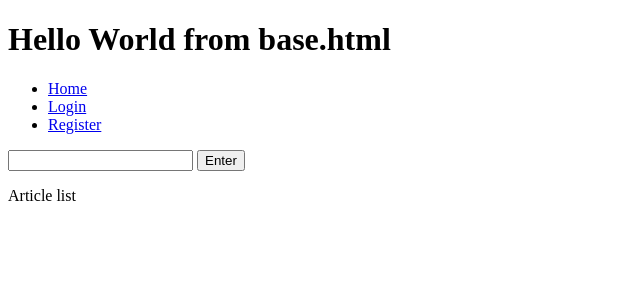
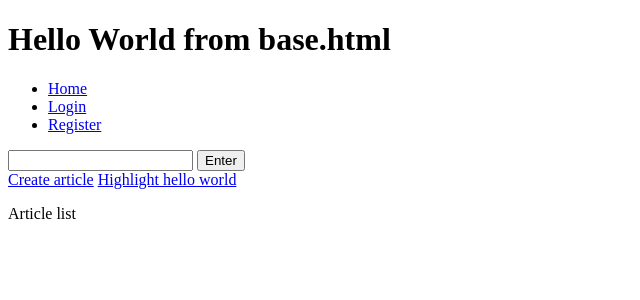
Before and after one commit to alfianAH/try-django, a Django app: page / in a window 1280 px wide. Shown: the top 300 px of the page, without its empty margins (0-640 px from the left). Run offline with Django 3.2, Linux system fonts and the light colour scheme; data that the repository does not hold is empty.

Commit message:
Handle absolute URL for articles

```diff
--- a/articles/forms.py
+++ b/articles/forms.py
@@ -16,9 +16,9 @@ class ArticleModelForm(forms.ModelForm):
         qs = Article.objects.filter(title__icontains=title)
 
         # If the query has results, ...
-        if qs.exists():
+        # if qs.exists():
             # Print the error
-            self.add_error("title", "\"{}\" is already in use".format(title))
+            # self.add_error("title", "\"{}\" is already in use".format(title))
 
         return data
 
--- a/articles/models.py
+++ b/articles/models.py
@@ -1,5 +1,6 @@
 from django.db import models
 from django.db.models.signals import pre_save, post_save
+from django.urls import reverse
 from .utils import slugify_instance_title
 
 
@@ -12,6 +13,9 @@ class Article(models.Model):
     timestamp = models.DateTimeField(auto_now_add=True)
     updated = models.DateTimeField(auto_now=True)
     publish = models.DateField(auto_now_add=False, auto_now=False, null=True, blank=True)
+
+    def get_absolute_url(self):
+        return reverse('article-detail', kwargs={'slug': self.slug})
 
     def save(self, *args, **kwargs):
         super().save(*args, **kwargs)
--- a/articles/views.py
+++ b/articles/views.py
@@ -1,5 +1,5 @@
 from signal import raise_signal
-from django.shortcuts import render
+from django.shortcuts import redirect, render
 from django.http import Http404
 from django.contrib.auth.decorators import login_required
 from .forms import ArticleForm, ArticleModelForm
@@ -62,6 +62,9 @@ def article_create_view(request):
         # context['object'] = article_obj
         # context['created'] = True
 
+        # Redirect to article detail
+        return redirect(article_obj.get_absolute_url())
+
     return render(request, "articles/create.html", context=context)
 
 
--- a/templates/home-view.html
+++ b/templates/home-view.html
@@ -1,12 +1,15 @@
 {% extends "base.html" %}
 
 {% block content %}
+
+<a href="{% url 'article-create' %}">Create article</a>
+<a href="{% url 'article-detail' slug='hello-world' %}">Highlight hello world</a>
 
 <p>Article list</p>
 <ul>
     {% for article in object_list %}
         <li>
-            <a href="/articles/{{ article.slug }}/">{{ article.title }} - {{ article.content }}</a>
+            <a href="{{ article.get_absolute_url }}">{{ article.title }} - {{ article.content }}</a>
         </li>
     {% endfor %}
 </ul>
--- a/try_django/urls.py
+++ b/try_django/urls.py
@@ -31,8 +31,8 @@ from articles.views import (
 urlpatterns = [
     path('', home_view),
     path('articles/', article_search_view),
-    path('articles/create/', article_create_view),
-    path('articles/<slug:slug>/', article_detail_view),
+    path('articles/create/', article_create_view, name='article-create'),
+    path('articles/<slug:slug>/', article_detail_view, name='article-detail'),
     path('admin/', admin.site.urls),
     path('home/', home_view),
     path('login/', login_view),
```
